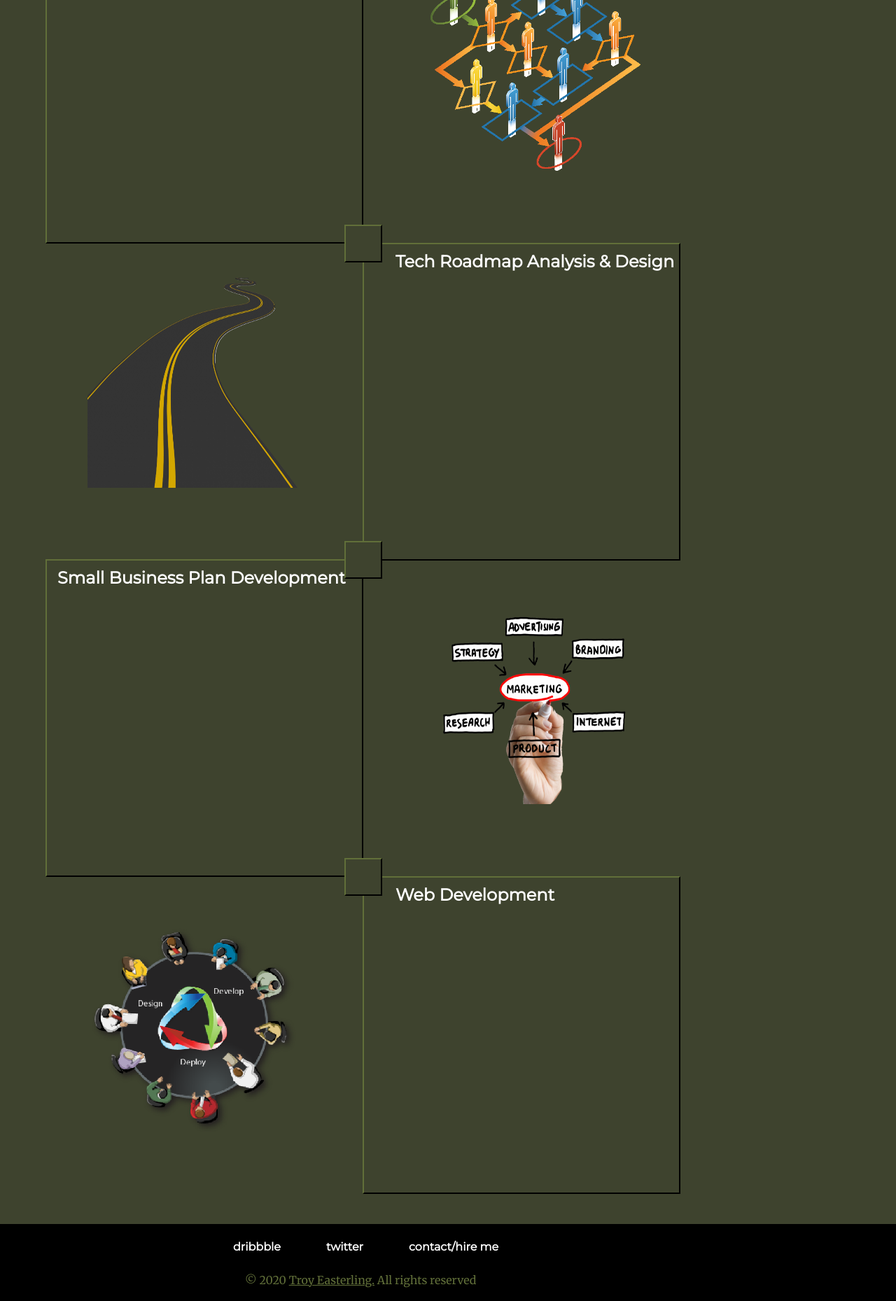
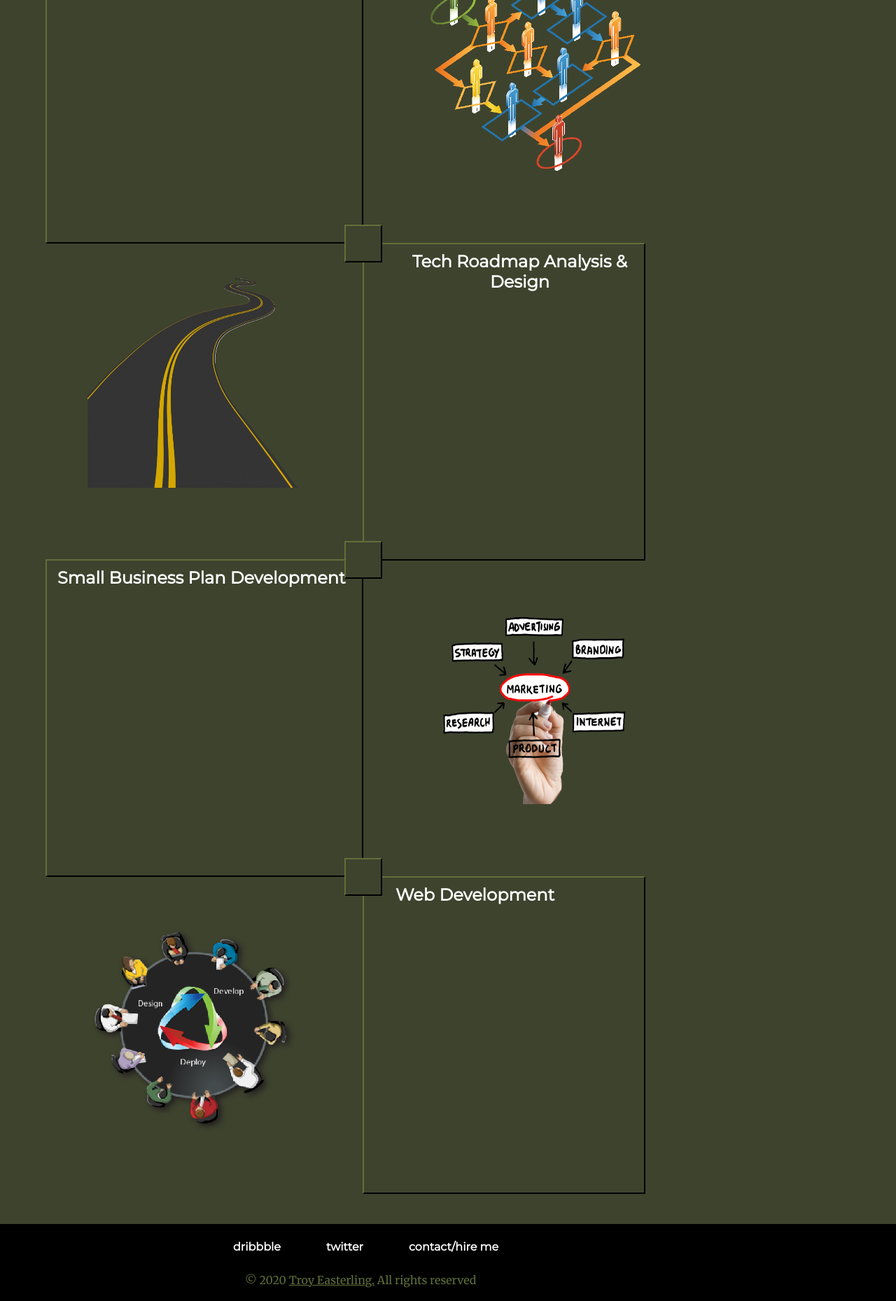
Before and after one commit to easterling/myPersonalWebSite, a plain HTML site: page index.html in a window 1280 px wide. Shown: the part 1106-2965 px from the top of the page at 70% size. Drawn offline with Linux system fonts and the light colour scheme.

Commit message:
Update styles.css

```diff
--- a/css/styles.css
+++ b/css/styles.css
@@ -205,7 +205,7 @@ td {
   position: absolute;
   left: 518px;
   top: 1453px;
-  width: 450px;
+  width: 400px;
   height: 450px;
   border-style: solid;
   border-width: 2px;
@@ -247,7 +247,7 @@ td {
   position: absolute;
   left: 518px;
   top: 2358px;
-  width: 450px;
+  width: 400px;
   height: 450px;
   border-style: solid;
   border-width: 2px;
```
